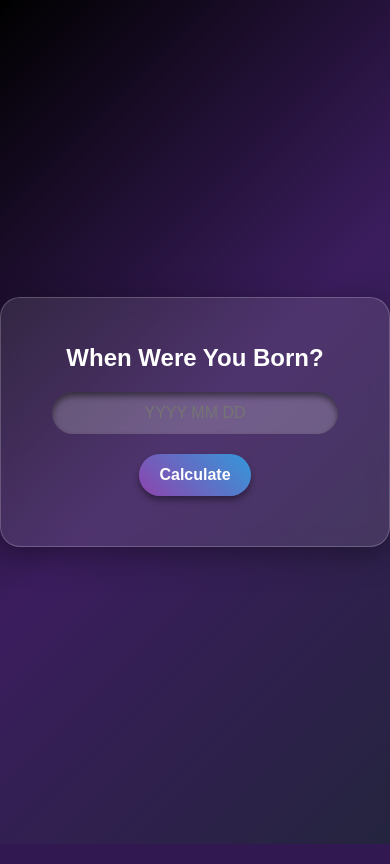
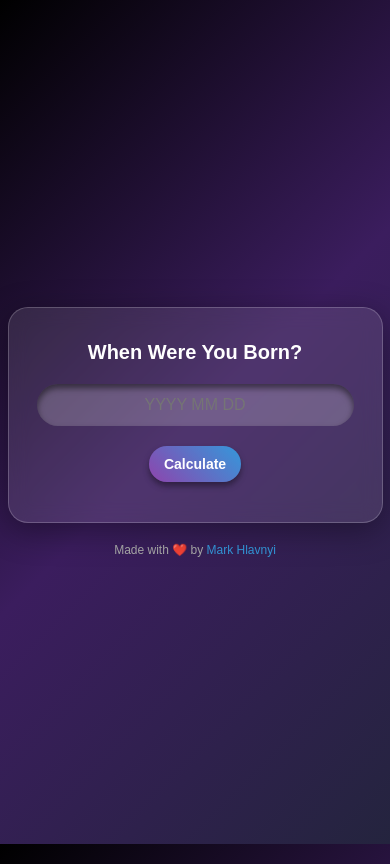
Before and after one commit to mark-hlavnyi/first-code-age-calculator, a Flask app: page / in a window 390 px wide. Run offline with Flask 3, Linux system fonts and the light colour scheme.

Commit message:
def verify_born_input fixed, added support for mobile devices

```diff
--- a/app.py
+++ b/app.py
@@ -30,6 +30,10 @@ def verify_born_input(born_date):
         if len(parts) == 1:
             year = int(parts[0])
             month, day = 1, 1
+        elif len(parts) == 2:
+            year = int(parts[0])
+            month = int(parts[1])
+            day = 1
         elif len(parts) == 3:
             year, month, day = map(int, parts)
         else:
@@ -42,7 +46,7 @@ def verify_born_input(born_date):
             return None, "Date is in the future"
         return specific_date, None
     except ValueError:
-        return None, "Invalid date input"
+        return None, "Invalid date input. Use YYYY MM DD"
     except OverflowError:
         return None, "Overflow input value"
 
--- a/templates/index.html
+++ b/templates/index.html
@@ -8,14 +8,18 @@
         /* General Styling */
         body {
             margin: 0;
-            height: 100vh;
+            min-height: 100vh;
             display: flex;
+            flex-direction: column;
             justify-content: center;
             align-items: center;
             background: linear-gradient(135deg, #000000, #3b1d5e, #24243e);
             font-family: 'Arial', sans-serif;
             color: white;
-            overflow: hidden;
+            padding: 10px; /* Ensures some space on mobile screens */
+            background-size: cover; /* Ensures the background covers the entire screen */
+            background-attachment: fixed; /* Fixes background resizing issues */
+            background-position: center;
         }
 
         .container {
@@ -25,15 +29,15 @@
             -webkit-backdrop-filter: blur(10px);
             border-radius: 20px;
             border: 1px solid rgba(255, 255, 255, 0.2);
-            padding: 30px;
+            padding: 20px;
             text-align: center;
-            width: 350px;
-            max-width: 90%;
+            width: 90%; /* Takes most of the width for mobile */
+            max-width: 400px; /* Restricts maximum size */
             animation: slideIn 1s ease-out;
         }
 
         h1 {
-            font-size: 24px;
+            font-size: 20px; /* Adjusted size for mobile screens */
             margin-bottom: 20px;
             color: #ffffff;
         }
@@ -41,7 +45,8 @@
         input[type="text"] {
             padding: 12px;
             font-size: 16px;
-            width: 80%;
+            width: calc(100% - 40px); /* Ensures consistent spacing from edges */
+            max-width: 360px;
             margin-bottom: 20px;
             border: none;
             border-radius: 25px;
@@ -58,8 +63,8 @@
         }
 
         button {
-            padding: 12px 20px;
-            font-size: 16px;
+            padding: 10px 15px; /* Adjusted padding for smaller screens */
+            font-size: 14px; /* Reduced font size for smaller devices */
             border: none;
             border-radius: 25px;
             background: linear-gradient(45deg, #8e44ad, #3498db);
@@ -77,9 +82,32 @@
 
         .result {
             margin-top: 20px;
-            font-size: 18px;
+            font-size: 16px; /* Reduced for better readability on mobile */
             color: #3498db;
-            white-space: pre-wrap;
+            animation: fadeIn 1s ease-in;
+        }
+
+        footer {
+            margin-top: 20px;
+            font-size: 12px; /* Adjusted size for smaller screens */
+            color: #aaa;
+            text-align: center;
+            opacity: 0;
+            transition: opacity 1s ease-in;
+        }
+
+        footer.visible {
+            opacity: 1;
+        }
+
+        footer a {
+            color: #3498db;
+            text-decoration: none;
+            transition: color 0.3s ease;
+        }
+
+        footer a:hover {
+            color: #8e44ad;
         }
 
         /* Animations */
@@ -90,6 +118,15 @@
             }
             to {
                 transform: translateY(0);
+                opacity: 1;
+            }
+        }
+
+        @keyframes fadeIn {
+            from {
+                opacity: 0;
+            }
+            to {
                 opacity: 1;
             }
         }
@@ -105,6 +142,10 @@
     </form>
     <div class="result" id="result"></div>
 </div>
+
+<footer id="footer">
+    Made with ❤️ by <a href="https://github.com/mark-hlavnyi" target="_blank">Mark Hlavnyi</a>
+</footer>
 
 <script>
     document.getElementById("birthdayForm").addEventListener("submit", async function (event) {
@@ -134,6 +175,12 @@
         }
         typeWriter();
     });
+
+    // Show footer after 10 seconds
+    setTimeout(() => {
+        const footer = document.getElementById("footer");
+        footer.classList.add("visible"); // Adds the visible class to fade in
+    }, 1000);
 </script>
 </body>
 </html>
```
